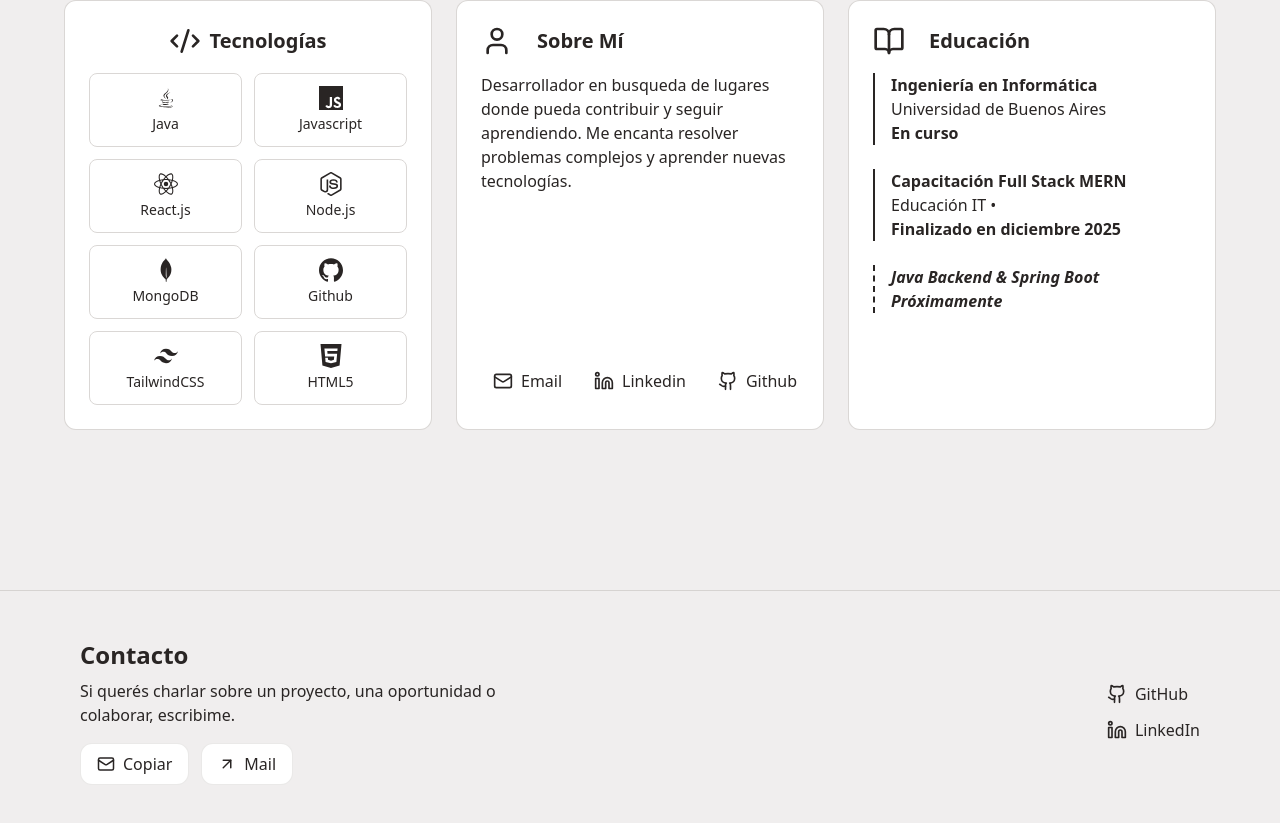
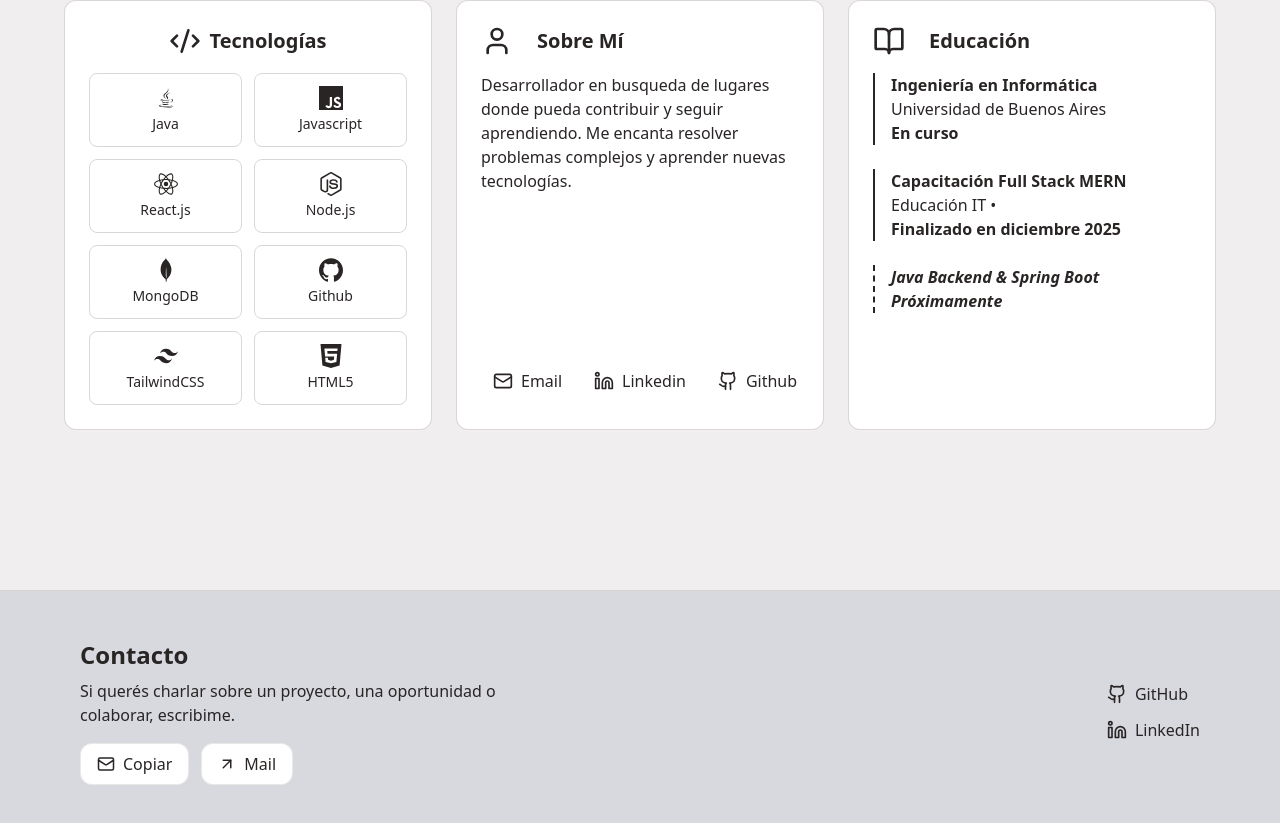
Before and after one commit to CristianAlarconDev/PortfolioV2, a React (Vite) app: page / in a window 1280 px wide. Shown: the part 1410-2233 px from the top of the page. Built offline with nearby package versions, Linux system fonts and the light colour scheme.

Commit message:
cambio de border a uno particular, luego llevarlo a global index

```diff
--- a/src/components/Footer.jsx
+++ b/src/components/Footer.jsx
@@ -6,7 +6,7 @@ export default function Footer() {
     const { translate } = useLanguage()
     const year = new Date().getFullYear()
 
-    const email = "cristianalarcondev@gmail.com"
+    const email = "calarcon@fi.uba.ar"
     const github = "https://github.com/CristianAlarconDev"
     const linkedin = "https://www.linkedin.com/in/cristian-alarcon-dev/"
 
@@ -19,7 +19,7 @@ export default function Footer() {
     }
 
     return (
-    <footer id="contact" className="mt-20 border-t border-border bg-background">
+    <footer id="contact" className="mt-20 border-t border-border bg-gray-300/80">
         <div className="max-w-6xl mx-auto px-4 py-12">
         <div className="flex flex-col md:flex-row md:items-center md:justify-between gap-8">
           {/* Left */}
```
